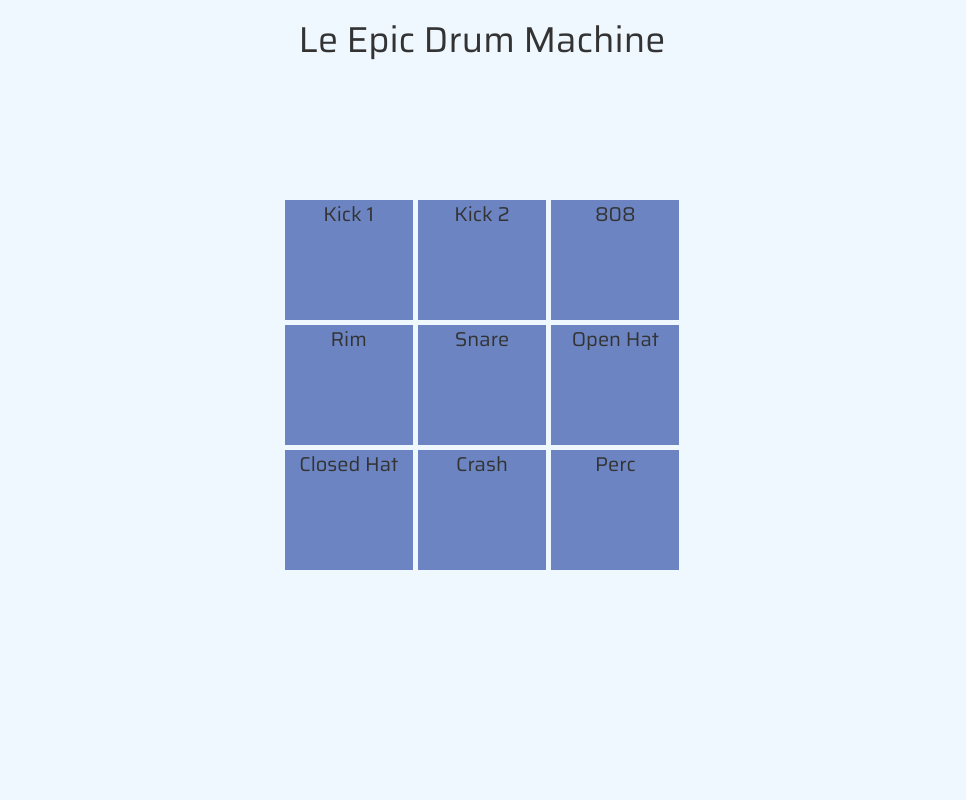
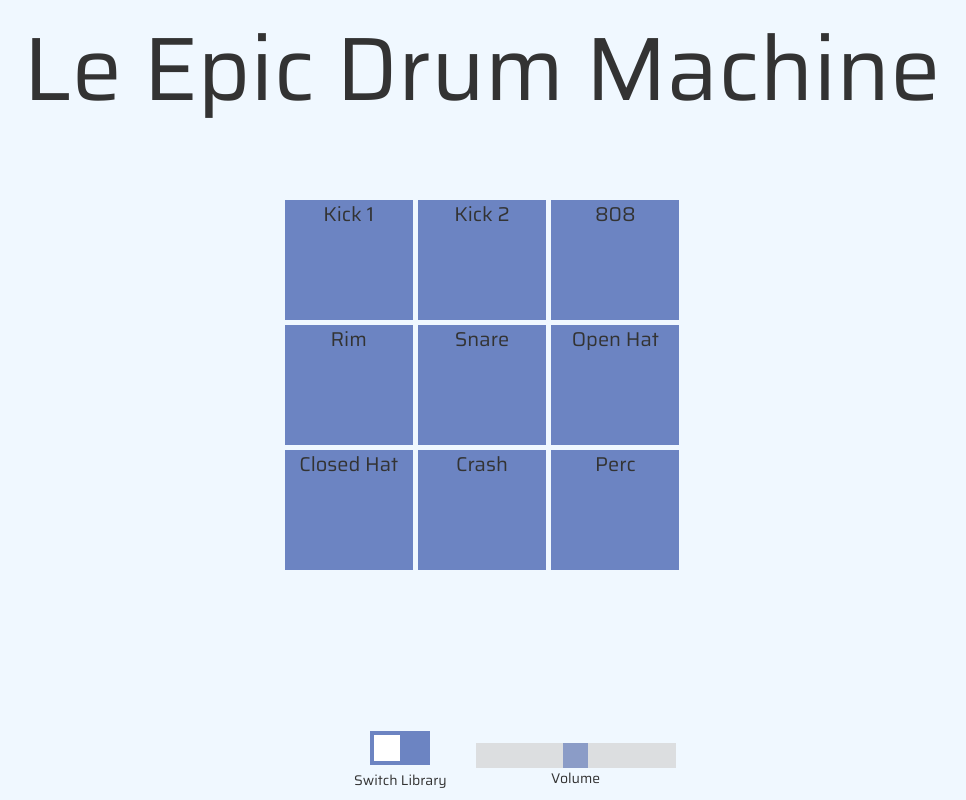
Before and after one commit to deniksb/Portfolio-Repo-Deniksb, a PHP site: page / in a window 1280 px wide. Shown: the whole page, without its empty margins (158-1124 px from the left). Run offline with PHP 8.4, Linux system fonts and the light colour scheme.

Commit message:
Drum Machine Final

```diff
--- a/DrumMachineApp/index.html
+++ b/DrumMachineApp/index.html
@@ -13,31 +13,51 @@
 <body>
     <h1>Le Epic Drum Machine</h1>
 
-    <div class="grid">
-        <div id="kick1.wav" class="cell" onmousedown="playSample(0,audio);animateButton(0,animateColor);"
+    <!-- music library -->
+    <div id="firstLibrary" class="grid">
+        <div id="kick1.wav" class="cell"
+            onmousedown="playSample(0,audio,libraryOfChoice);animateButton(0,animateColor);"
             onmouseup=" animateButton(0,normalColor);">Kick 1</div>
-        <div id="kick2.wav" class="cell" onmousedown="playSample(1,audio);animateButton(1,animateColor);"
+        <div id="kick2.wav" class="cell"
+            onmousedown="playSample(1,audio,libraryOfChoice);animateButton(1,animateColor);"
             onmouseup=" animateButton(1,normalColor);">Kick 2</div>
-        <div id="808.wav" class="cell" onmousedown="playSample(2,audioLayered);animateButton(2,animateColor);"
+        <div id="808.wav" class="cell"
+            onmousedown="playSample(2,audioBasses,libraryOfChoice);animateButton(2,animateColor);"
             onmouseup=" animateButton(2,normalColor);">808</div>
-        <div id="rim.wav" class="cell" onmousedown="playSample(3,audio);animateButton(3,animateColor);"
+        <div id="rim.wav" class="cell" onmousedown="playSample(3,audio,libraryOfChoice);animateButton(3,animateColor);"
             onmouseup=" animateButton(3,normalColor);">Rim</div>
-        <div id="snare.wav" class="cell" onmousedown="playSample(4,audio);animateButton(4,animateColor);"
+        <div id="snare.wav" class="cell"
+            onmousedown="playSample(4,audio,libraryOfChoice);animateButton(4,animateColor);"
             onmouseup=" animateButton(4,normalColor);">Snare</div>
-        <div id="openhat.wav" class="cell" onmousedown="playSample(5,audioLayered);animateButton(5,animateColor);"
+        <div id="openhat.wav" class="cell"
+            onmousedown="playSample(5,audioLayered,libraryOfChoice);animateButton(5,animateColor);"
             onmouseup=" animateButton(5,normalColor);">Open Hat</div>
-        <div id="closedhat.wav" class="cell" onmousedown="playSample(6,audioLayered);animateButton(6,animateColor);"
+        <div id="closedhat.wav" class="cell"
+            onmousedown="playSample(6,audioLayered,libraryOfChoice);animateButton(6,animateColor);"
             onmouseup=" animateButton(6,normalColor);">Closed Hat</div>
-        <div id="crash.wav" class="cell" onmousedown="playSample(7,audioLayered);animateButton(7,animateColor);"
+        <div id="crash.wav" class="cell"
+            onmousedown="playSample(7,audioLayered,libraryOfChoice);animateButton(7,animateColor);"
             onmouseup=" animateButton(7,normalColor);">Crash</div>
-        <div id="perc.wav" class="cell" onmousedown="playSample(8,audio);animateButton(8,animateColor);"
+        <div id="perc.wav" class="cell" onmousedown="playSample(8,audio,libraryOfChoice);animateButton(8,animateColor);"
             onmouseup=" animateButton(8,normalColor);">Perc</div>
     </div>
 
 
+    <div id="toggleButton">
+        <label class="switch">
+            <input id="checkbox" type="checkbox" onclick="switchLibrary()">
+            <span class="slider"></span>
+        </label>
+        <p>Switch Library</p>
+    </div>
+
+    <div id="volume-bar" class="slidecontainer">
+    <input id="vol-control" class="volumeSlider" type="range" min="0" max="100" step="1" oninput="SetVolume(this.value)" onchange="SetVolume(this.value)"></input>
+    <p>Volume</p>
+    </div>
 
 
-    <script src="logic.js"></script>
+
     <script src="https://code.jquery.com/jquery-3.3.1.slim.min.js"
         integrity="sha384-q8i/X+965DzO0rT7abK41JStQIAqVgRVzpbzo5smXKp4YfRvH+8abtTE1Pi6jizo"
         crossorigin="anonymous"></script>
@@ -47,6 +67,7 @@
     <script src="https://stackpath.bootstrapcdn.com/bootstrap/4.3.1/js/bootstrap.min.js"
         integrity="sha384-JjSmVgyd0p3pXB1rRibZUAYoIIy6OrQ6VrjIEaFf/nJGzIxFDsf4x0xIM+B07jRM"
         crossorigin="anonymous"></script>
+    <script src="logic.js"></script>
 </body>
 
 </html>
--- a/DrumMachineApp/logic.js
+++ b/DrumMachineApp/logic.js
@@ -1,11 +1,20 @@
 
 //audio objects
 var audio = new Audio("kick1.wav");
-var audioLayered = new Audio("808.wav");
+var audioLayered = new Audio("openhat.wav");
+var audioBasses = new Audio("808.wav");
+
+audio.volume = 0.5;
+audioBasses.volume = 0.5;
+audioLayered.volume = 0.5;
 
 //animation colors
 var normalColor = "rgba(16, 52, 151, 0.589)";
-var animateColor = "blue";
+var animateColor = "aliceblue";
+
+
+
+
 
 //sound library
 var soundArray =
@@ -19,17 +28,31 @@ var soundArray =
         "crash.wav",
         "perc.wav"];
 
+var soundArray2 =
+    ["kick1_1.wav",
+        "kick2_1.wav",
+        "bass.wav",
+        "tom.wav",
+        "snare_1.wav",
+        "openhat_1.wav",
+        "closedhat_1.wav",
+        "crash_1.wav",
+        "perc_1.wav"];
+
+
+var libraryOfChoice = soundArray;
+
 //play function
-function playSample(index, audioElement) {
+function playSample(index, audioElement, library) {
 
     if (audio.paused) {
-        audioElement.src = soundArray[index];
+        audioElement.src = library[index];
         audioElement.play();
     }
     else {
         audioElement.pause();
         audioElement.currentTime = 0;
-        audioElement.src = soundArray[index];
+        audioElement.src = library[index];
         audioElement.play();
     }
 
@@ -40,40 +63,41 @@ function animateButton(elementId, color) {
 }
 //animation and playing sounds on key press
 window.onkeydown = function (event) {
+    console.log(audio.volume);
     if (event.keyCode == 81) {
-        playSample(0, audio);
+        playSample(0, audio, libraryOfChoice);
         animateButton(0, animateColor);
     }
     else if (event.keyCode == 87) {
-        playSample(1, audio);
+        playSample(1, audio, libraryOfChoice);
         animateButton(1, animateColor);
     }
     else if (event.keyCode == 69) {
-        playSample(2, audioLayered);
+        playSample(2, audioBasses, libraryOfChoice);
         animateButton(2, animateColor);
     }
     else if (event.keyCode == 65) {
-        playSample(3, audio);
+        playSample(3, audio, libraryOfChoice);
         animateButton(3, animateColor);
     }
     else if (event.keyCode == 83) {
-        playSample(4, audio);
+        playSample(4, audio, libraryOfChoice);
         animateButton(4, animateColor);
     }
     else if (event.keyCode == 68) {
-        playSample(5, audioLayered);
+        playSample(5, audioLayered, libraryOfChoice);
         animateButton(5, animateColor);
     }
     else if (event.keyCode == 90) {
-        playSample(6, audioLayered);
+        playSample(6, audioLayered, libraryOfChoice);
         animateButton(6, animateColor);
     }
     else if (event.keyCode == 88) {
-        playSample(7, audioLayered);
+        playSample(7, audioLayered, libraryOfChoice);
         animateButton(7, animateColor);
     }
     else if (event.keyCode == 67) {
-        playSample(8, audio);
+        playSample(8, audio, libraryOfChoice);
         animateButton(8, animateColor);
     }
 }
@@ -109,3 +133,47 @@ window.onkeyup = function (event) {
         animateButton(8, normalColor);
     }
 }
+
+//toggle libraries function
+//also changes colors
+//volume bar color switching is here too
+function switchLibrary() {
+
+    if (document.getElementById("checkbox").checked == true) {
+        libraryOfChoice = soundArray2;
+        document.getElementById("808.wav").innerHTML = "Bass";
+        document.getElementById("rim.wav").innerHTML = "Tom";
+        var allCells = document.getElementsByClassName("cell");
+
+        //changing color of all cells
+        for (let i = 0; i < allCells.length; i++) {
+            allCells[i].style.backgroundColor = "mediumseagreen";
+        }
+
+        normalColor = "mediumseagreen";
+
+    }
+    else {
+        libraryOfChoice = soundArray;
+        document.getElementById("808.wav").innerHTML = "808";
+        document.getElementById("rim.wav").innerHTML = "Rim";
+
+        var allCells = document.getElementsByClassName("cell");
+        for (let i = 0; i < allCells.length; i++) {
+            allCells[i].style.backgroundColor = "rgba(16, 52, 151, 0.589)";
+        }
+        normalColor = "rgba(16, 52, 151, 0.589)";
+
+    }
+
+}
+
+//volume function
+window.SetVolume = function(val)
+{
+    newVolume = val/100;
+    audio.volume = newVolume;
+    audioBasses.volume = newVolume;
+    audioLayered.volume = newVolume;
+
+}
--- a/DrumMachineApp/stylesheet.css
+++ b/DrumMachineApp/stylesheet.css
@@ -2,6 +2,11 @@ body{
     text-align: center;
     font-family: 'Saira', sans-serif;
     background-color: aliceblue;
+    position: relative;
+}
+
+h1{
+  font-size: 90px;
 }
 
 
@@ -31,3 +36,104 @@ body{
   .cell:nth-child(3n) {
 
   }
+
+  .switch {
+    position: relative;
+    display: inline-block;
+    width: 60px;
+    height: 34px;
+  }
+
+  /* Hide default HTML checkbox */
+  .switch input {
+    opacity: 0;
+    width: 0;
+    height: 0;
+  }
+
+  /* The slider */
+  .slider {
+    position: absolute;
+    cursor: pointer;
+    top: 0;
+    left: 0;
+    right: 0;
+    bottom: 0;
+    background-color: rgba(16, 52, 151, 0.589);
+    -webkit-transition: .4s;
+    transition: .4s;
+  }
+
+  .slider:before {
+    position: absolute;
+    content: "";
+    height: 26px;
+    width: 26px;
+    left: 4px;
+    bottom: 4px;
+    background-color: white;
+    -webkit-transition: .4s;
+    transition: .4s;
+  }
+
+  input:checked + .slider {
+    background-color: mediumseagreen;
+  }
+
+  input:focus + .slider {
+    box-shadow: 0 0 1px rgba(16, 52, 151, 0.589);
+  }
+
+  input:checked + .slider:before {
+    -webkit-transform: translateX(26px);
+    -ms-transform: translateX(26px);
+    transform: translateX(26px);
+  }
+
+  #toggleButton{
+    position: fixed;
+    bottom: 0;
+    left: 40%;
+  }
+
+  #volume-bar{
+    position: fixed;
+    bottom: 2px;
+    width: 200px;
+    left: 49.5%;
+  }
+
+  .slidecontainer {
+    width: 100%;
+  }
+
+  .volumeSlider {
+    -webkit-appearance: none;
+    width: 100%;
+    height: 25px;
+    background: #d3d3d3;
+    outline: none;
+    opacity: 0.7;
+    -webkit-transition: .2s;
+    transition: opacity .2s;
+  }
+
+  .volumeSlider:hover {
+    opacity: 1;
+  }
+
+  .volumeSlider::-webkit-slider-thumb {
+    -webkit-appearance: none;
+    appearance: none;
+    width: 25px;
+    height: 25px;
+    background: rgba(16, 52, 151, 0.589);
+    cursor: pointer;
+  }
+
+  .volumeSlider::-moz-range-thumb {
+    width: 25px;
+    height: 25px;
+    background: rgba(16, 52, 151, 0.589);
+    cursor: pointer;
+  }
```
Also changed, not shown: 9 other files.
